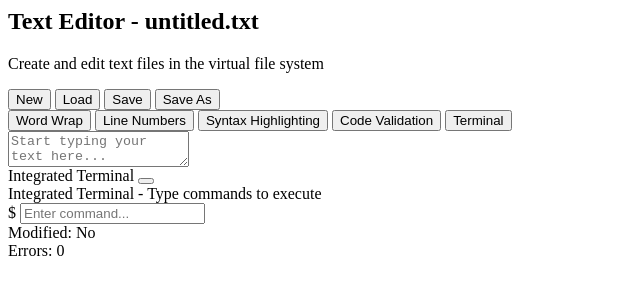
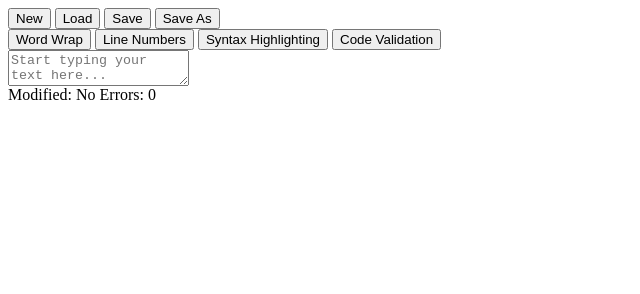
Before and after one commit to Sypnex-LLC/sypnex-os-apps, a plain HTML site: page text_editor/src/index.html in a window 1280 px wide. Shown: the whole page, without its empty margins (0-640 px from the left). Drawn offline with Linux system fonts and the light colour scheme.

Commit message:
removing terminal from text editor -

```diff
--- a/text_editor/src/index.html
+++ b/text_editor/src/index.html
@@ -1,9 +1,4 @@
 <div class="app-container">
-    <div class="app-header">
-        <h2><i class="fas fa-edit"></i> Text Editor - <span id="current-filename">untitled.txt</span></h2>
-        <p>Create and edit text files in the virtual file system</p>
-    </div>
-
     <div class="app-content">
         <div class="app-toolbar">
             <div class="app-btn-group">
@@ -36,9 +31,6 @@
                 <button id="validation-toggle" class="app-btn secondary">
                     <i class="fas fa-check-circle"></i> Code Validation
                 </button>
-                <button id="terminal-toggle" class="app-btn secondary">
-                    <i class="fas fa-terminal"></i> Terminal
-                </button>
             </div>
         </div>
 
@@ -49,36 +41,10 @@
             </div>
         </div>
 
-        <!-- Integrated Terminal -->
-        <div id="integrated-terminal" class="integrated-terminal hidden">
-            <div class="terminal-header">
-                <span class="terminal-title">Integrated Terminal</span>
-                <button id="terminal-resize" class="terminal-resize-btn">
-                    <i class="fas fa-grip-lines"></i>
-                </button>
-            </div>
-            <div class="terminal-output" id="terminalOutput">
-                <div class="terminal-line terminal-info">
-                    Integrated Terminal - Type commands to execute
-                </div>
-                <div class="terminal-line"></div>
-            </div>
-            <div class="terminal-input-container">
-                <div class="terminal-input-line">
-                    <span class="terminal-prompt">$</span>
-                    <input type="text" class="terminal-input" id="terminalInput" placeholder="Enter command..." autocomplete="off">
-                </div>
-            </div>
-        </div>
-
         <div class="editor-status">
-            <div class="status-item">
-                <span class="status-label">Modified:</span>
-                <span class="status-value" id="modified-status">No</span>
-            </div>
-            <div class="status-item">
-                <span class="status-label">Errors:</span>
-                <span class="status-value" id="error-count">0</span>
+            <div class="status-left">
+                <span class="status-item">Modified: <span id="modified-status">No</span></span>
+                <span class="status-item">Errors: <span id="error-count">0</span></span>
             </div>
         </div>
     </div>
--- a/text_editor/src/style.css
+++ b/text_editor/src/style.css
@@ -184,29 +184,41 @@
 
 /* Editor Status Bar */
 .editor-status {
-    display: flex; /* Changed from none to flex to show status bar */
-    gap: 20px;
-    padding: 10px 15px;
+    display: flex;
+    justify-content: flex-end;
+    align-items: center;
+    padding: 4px 15px;
     background: var(--glass-bg);
     border-top: 1px solid var(--border-color);
-    font-size: 12px;
+    font-size: 11px;
     color: var(--text-secondary);
     flex-shrink: 0;
+    height: 22px;
+    min-height: 22px;
 }
 
-.status-item {
+.status-left {
     display: flex;
-    gap: 5px;
+    gap: 20px;
     align-items: center;
 }
 
-.status-label {
-    font-weight: 500;
+/* Override the main OS .status-item styles to be flat */
+.editor-status .status-item {
+    background: none !important;
+    border: none !important;
+    border-radius: 0 !important;
+    padding: 0 !important;
+    text-align: left !important;
+    display: inline !important;
+    color: var(--text-secondary);
+    font-size: 11px;
+    line-height: 1;
 }
 
-.status-value {
+.editor-status .status-item span {
     color: var(--accent-color);
-    font-weight: 600;
+    font-weight: 500;
 }
 
 /* File Path Display */
@@ -220,148 +232,6 @@
     color: var(--text-primary);
     font-size: 14px;
     word-break: break-all;
-}
-
-/* Integrated Terminal Styles */
-.integrated-terminal {
-    background: #1e1e1e;
-    border: 1px solid var(--border-color);
-    border-radius: 6px 6px 0 0; /* Rounded top corners only */
-    margin: 10px 0 0 0; /* No bottom margin to sit flush */
-    display: flex;
-    flex-direction: column;
-    min-height: 200px;
-    max-height: 400px;
-    overflow: hidden;
-}
-
-.integrated-terminal.hidden {
-    display: none;
-}
-
-.terminal-header {
-    display: flex;
-    justify-content: space-between;
-    align-items: center;
-    padding: 8px 12px;
-    background: #2d2d2d;
-    border-bottom: 1px solid #444;
-    font-size: 12px;
-    color: #ffffff;
-}
-
-.terminal-title {
-    font-weight: 500;
-}
-
-.terminal-resize-btn {
-    background: none;
-    border: none;
-    color: #888;
-    cursor: ns-resize;
-    padding: 4px;
-    border-radius: 3px;
-}
-
-.terminal-resize-btn:hover {
-    background: #444;
-    color: #ffffff;
-}
-
-.terminal-output {
-    flex: 1;
-    background-color: #1e1e1e;
-    color: #ffffff;
-    font-family: 'Courier New', monospace;
-    font-size: 12px;
-    overflow-y: auto;
-    padding: 8px 12px;
-    white-space: pre-wrap;
-    word-wrap: break-word;
-    min-height: 100px;
-    max-height: 200px;
-}
-
-.terminal-line {
-    margin: 1px 0;
-    line-height: 1.3;
-    user-select: text;
-    -webkit-user-select: text;
-    -moz-user-select: text;
-    -ms-user-select: text;
-    white-space: pre-wrap;
-    word-wrap: break-word;
-}
-
-.terminal-error {
-    color: #ff6b6b;
-}
-
-.terminal-success {
-    color: #51cf66;
-}
-
-.terminal-info {
-    color: #74c0fc;
-}
-
-.terminal-input-container {
-    background: #1e1e1e;
-    border-top: 1px solid #444;
-    padding: 8px 12px;
-}
-
-.terminal-input-line {
-    display: flex;
-    align-items: center;
-    background-color: transparent;
-    border: none;
-    color: #ffffff;
-    font-family: 'Courier New', monospace;
-    font-size: 12px;
-    outline: none;
-    width: 100%;
-}
-
-.terminal-prompt {
-    color: #00ff00;
-    margin-right: 8px;
-    user-select: none;
-}
-
-.terminal-input {
-    background-color: transparent;
-    border: none;
-    color: #ffffff;
-    font-family: 'Courier New', monospace;
-    font-size: 12px;
-    outline: none;
-    flex: 1;
-}
-
-.terminal-input::placeholder {
-    color: #666;
-}
-
-/* Terminal selection styling */
-.terminal-output::selection {
-    background-color: #0066cc;
-    color: #ffffff;
-}
-
-.terminal-output::-moz-selection {
-    background-color: #0066cc;
-    color: #ffffff;
-}
-
-.terminal-line::selection {
-    background-color: #0066cc;
-    color: #ffffff;
-}
-
-.terminal-line::-moz-selection {
-    background-color: #0066cc;
-    color: #ffffff;
 }
 
 /* Responsive Design */
@@ -388,21 +258,6 @@
     #text-editor,
     .highlighted-editor {
         font-size: 13px;
-    }
-
-    .integrated-terminal {
-        min-height: 150px;
-        max-height: 300px;
-    }
-
-    .terminal-output {
-        font-size: 11px;
-        min-height: 80px;
-        max-height: 150px;
-    }
-
-    .terminal-input {
-        font-size: 11px;
     }
 }
 
```
Also changed, not shown: text_editor/src/js/main.js (+2 -5 lines), text_editor/src/js/settings-manager.js (+0 -17 lines), text_editor/src/js/terminal-manager.js (deleted, +0 -263 lines), 3 other files.
